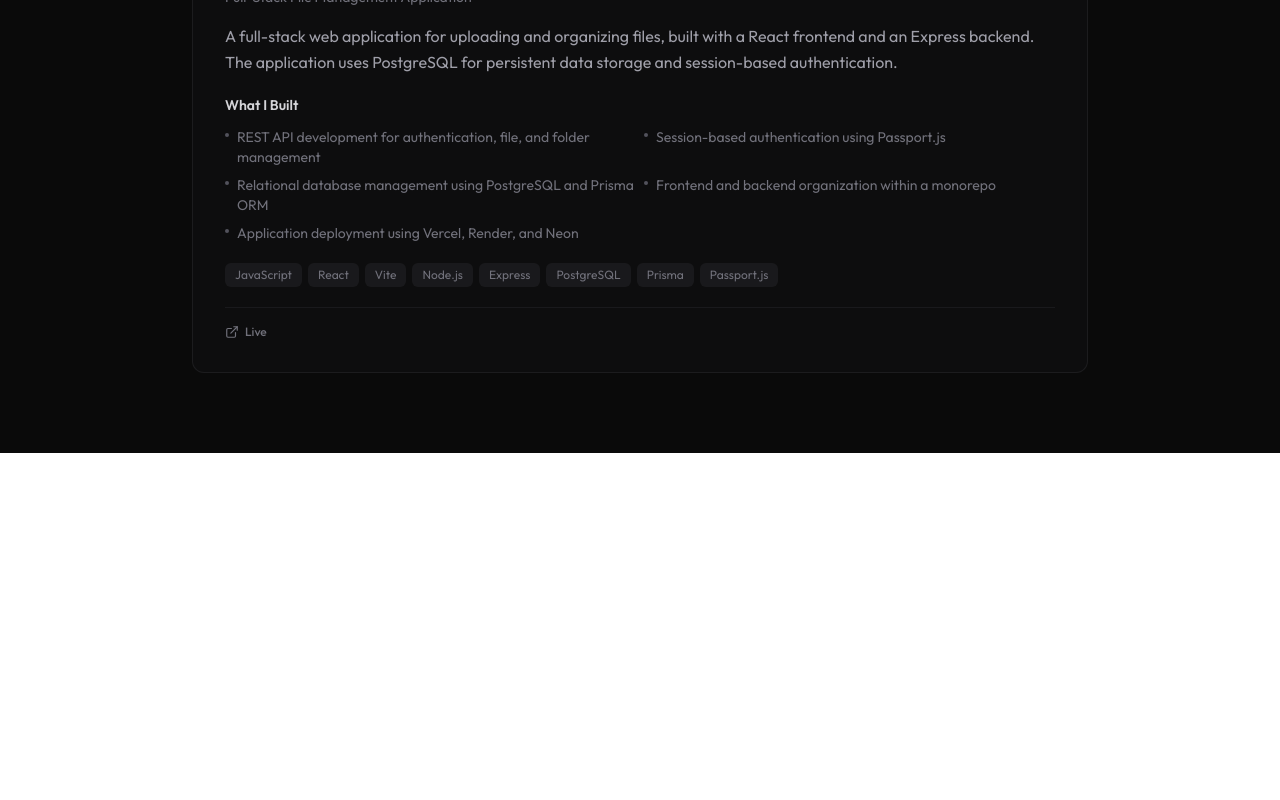
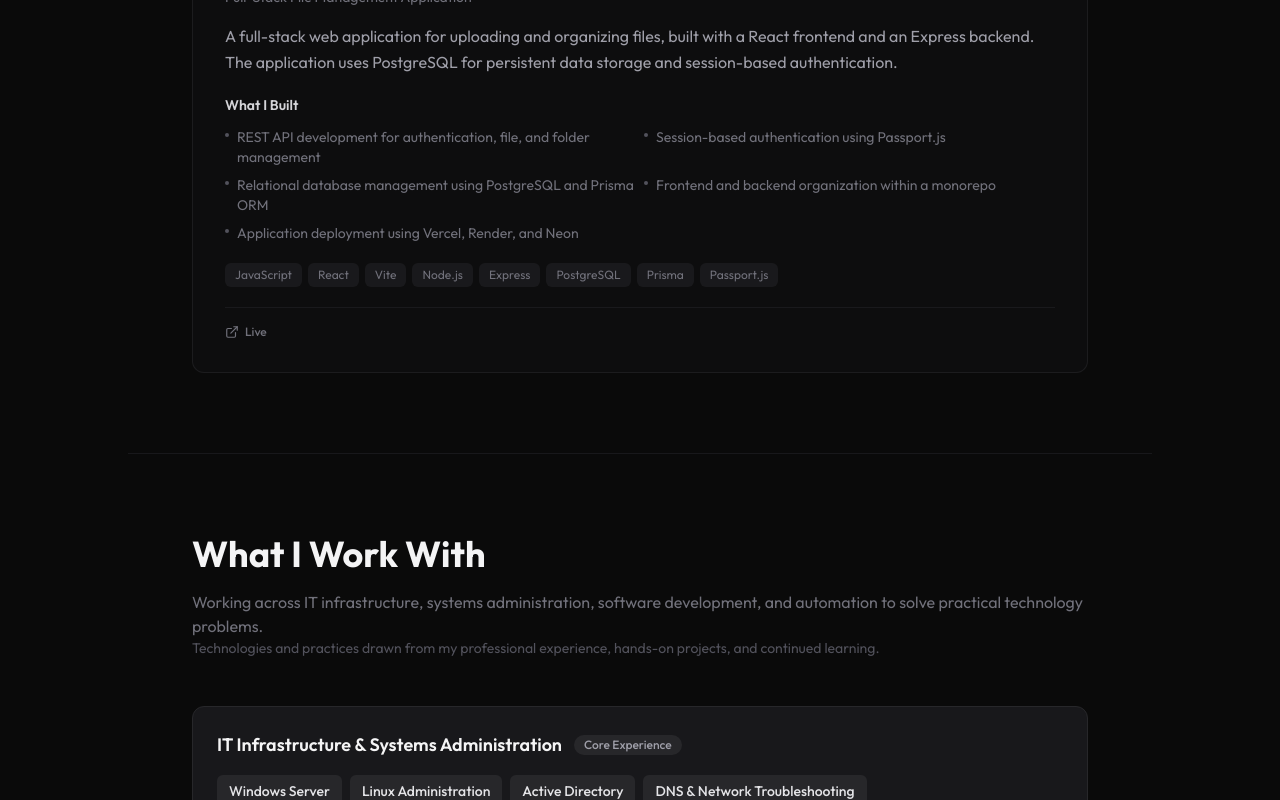
Before and after one commit to nickonyi/Portfolio, a React app: page / in a window 1280 px wide. Shown: the part 2000-2800 px from the top of the page. Before the commit the page ends 2453 px from the top, so only its background shows below. Built offline with nearby package versions, Linux system fonts and the light colour scheme; the HTML template or start-up script is replaced by a standard one.

Commit message:
feat: add Skills and About components with corresponding data, and update Projects component

```diff
--- a/src/App.tsx
+++ b/src/App.tsx
@@ -2,6 +2,8 @@ import "./App.css";
 import Hero from "./components/Hero";
 import Projects from "./components/Projects";
 import Navigation from "./components/Navigation";
+import Skills from "./components/Skills";
+import About from "./components/About";
 
 function App() {
   return (
@@ -10,6 +12,8 @@ function App() {
       <main>
         <Hero />
         <Projects />
+        <Skills />
+        <About />
       </main>
     </div>
   );
--- /dev/null
+++ b/src/components/About.tsx
@@ -0,0 +1,75 @@
+function About() {
+  return (
+    <section id="about" className="border-t border-zinc-900 py-20">
+      <div className="container mx-auto px-4">
+        <div className="mx-auto max-w-4xl">
+          <h2 className="mb-4 text-3xl font-bold sm:text-4xl">About Me</h2>
+          <p className="mb-10 text-zinc-500">
+            Technology professional focused on systems, software, and solving
+            practical business problems.
+          </p>
+
+          <div className="space-y-5 text-base leading-relaxed text-zinc-400">
+            <p>
+              I'm a Systems & Software Engineer based in Nairobi, Kenya, with
+              professional experience in IT support and systems operations
+              across multiple locations in East Africa. My experience involves
+              supporting business technology environments, troubleshooting
+              technical issues, maintaining systems, and helping ensure that
+              technology supports daily operations.
+            </p>
+
+            <p>
+              Alongside my work in IT operations, I've been developing my
+              software engineering capabilities through building web
+              applications and working with backend technologies, databases, and
+              APIs. I'm interested in understanding how infrastructure,
+              software, and automation work together to support complete
+              technology environments.
+            </p>
+
+            <p>
+              My approach to technology starts with understanding the problem
+              rather than immediately choosing a tool or implementation. I focus
+              on identifying requirements, investigating root causes, evaluating
+              possible solutions, and applying the approach that best addresses
+              the situation. Depending on the problem, that could involve
+              systems administration, infrastructure improvements, automation,
+              software development, or a combination of these.
+            </p>
+
+            <p>
+              I'm continuously developing my technical capabilities,
+              strengthening my understanding of systems and software
+              engineering, and looking for opportunities to apply technology to
+              meaningful operational and business challenges.
+            </p>
+          </div>
+
+          <div className="mt-10 grid gap-4 sm:grid-cols-2">
+            <div className="rounded-lg border border-zinc-800/60 bg-zinc-900/30 p-5">
+              <h3 className="mb-1 text-sm font-medium text-zinc-300">
+                Location
+              </h3>
+              <p className="text-sm text-zinc-500">Nairobi, Kenya</p>
+            </div>
+
+            <div className="rounded-lg border border-zinc-800/60 bg-zinc-900/30 p-5">
+              <h3 className="mb-1 text-sm font-medium text-zinc-300">
+                Education
+              </h3>
+              <p className="text-sm text-zinc-500">
+                Bachelor of Technology in Information Technology
+              </p>
+              <p className="text-xs text-zinc-600">
+                Second Class Honours, Upper Division
+              </p>
+            </div>
+          </div>
+        </div>
+      </div>
+    </section>
+  );
+}
+
+export default About;
--- a/src/components/Projects.tsx
+++ b/src/components/Projects.tsx
@@ -98,28 +98,6 @@ function Projects() {
                       Live
                     </a>
                   )}
-                  {project.links.dashboard && (
-                    <a
-                      href={project.links.dashboard}
-                      target="_blank"
-                      rel="noopener noreferrer"
-                      className="inline-flex items-center gap-1.5 text-xs font-medium text-zinc-500 transition-colors hover:text-zinc-300"
-                    >
-                      <FiExternalLink className="h-3.5 w-3.5" />
-                      Dashboard
-                    </a>
-                  )}
-                  {project.links.docs && (
-                    <a
-                      href={project.links.docs}
-                      target="_blank"
-                      rel="noopener noreferrer"
-                      className="inline-flex items-center gap-1.5 text-xs font-medium text-zinc-500 transition-colors hover:text-zinc-300"
-                    >
-                      <FiExternalLink className="h-3.5 w-3.5" />
-                      API Docs
-                    </a>
-                  )}
                 </div>
               </div>
             ))}
--- /dev/null
+++ b/src/components/Skills.tsx
@@ -0,0 +1,98 @@
+import { primarySkills, secondarySkills, practices } from "../data/utils";
+
+function Skills() {
+  return (
+    <section id="skills" className="border-t border-zinc-900 py-20">
+      <div className="container mx-auto px-4">
+        <div className="mx-auto max-w-4xl">
+          <h2 className="mb-4 text-3xl font-bold sm:text-4xl">
+            What I Work With
+          </h2>
+          <p className="mb-12 text-zinc-500">
+            Working across IT infrastructure, systems administration, software
+            development, and automation to solve practical technology problems.
+            <span className="block text-sm text-zinc-600">
+              Technologies and practices drawn from my professional experience,
+              hands-on projects, and continued learning.
+            </span>
+          </p>
+
+          {/* Primary: Backend - visually dominant */}
+          <div className="mb-8 rounded-xl border border-zinc-800 bg-zinc-900 p-6">
+            <div className="mb-4 flex items-center gap-3">
+              <h3 className="text-lg font-semibold text-zinc-100">
+                {primarySkills.title}
+              </h3>
+              <span className="rounded-full bg-zinc-800 px-2.5 py-0.5 text-xs font-medium text-zinc-400">
+                {primarySkills.subtitle}
+              </span>
+            </div>
+            <div className="flex flex-wrap gap-2">
+              {primarySkills.skills.map((skill) => (
+                <span
+                  key={skill}
+                  className="rounded-md bg-zinc-800 px-3 py-1.5 text-sm font-medium text-zinc-200"
+                >
+                  {skill}
+                </span>
+              ))}
+            </div>
+          </div>
+
+          {/* Secondary: Database & Frontend */}
+          <div className="mb-8 grid gap-6 sm:grid-cols-2">
+            {secondarySkills.map((category) => (
+              <div
+                key={category.title}
+                className="rounded-lg border border-zinc-800/60 bg-zinc-900/30 p-5"
+              >
+                <div className="mb-3 flex items-center gap-2">
+                  <h3 className="font-medium text-zinc-200">
+                    {category.title}
+                  </h3>
+                  {category.subtitle && (
+                    <span className="text-xs text-zinc-600">
+                      {category.subtitle}
+                    </span>
+                  )}
+                </div>
+                <div className="flex flex-wrap gap-1.5">
+                  {category.skills.map((skill) => (
+                    <span
+                      key={skill}
+                      className="rounded-md bg-zinc-800/50 px-2.5 py-1 text-xs text-zinc-400"
+                    >
+                      {skill}
+                    </span>
+                  ))}
+                </div>
+              </div>
+            ))}
+          </div>
+
+          {/* Differentiator: Engineering Practices */}
+          <div className="rounded-lg border border-dashed border-zinc-800 bg-zinc-900/20 p-5">
+            <div className="mb-3 flex items-center gap-2">
+              <h3 className="font-medium text-zinc-200">{practices.title}</h3>
+              <span className="text-xs text-zinc-500">
+                {practices.subtitle}
+              </span>
+            </div>
+            <div className="flex flex-wrap gap-2">
+              {practices.skills.map((skill) => (
+                <span
+                  key={skill}
+                  className="rounded-md border border-zinc-800 bg-zinc-900/50 px-2.5 py-1 text-xs text-zinc-400"
+                >
+                  {skill}
+                </span>
+              ))}
+            </div>
+          </div>
+        </div>
+      </div>
+    </section>
+  );
+}
+
+export default Skills;
--- a/src/data/utils.ts
+++ b/src/data/utils.ts
@@ -83,3 +83,61 @@ export const projects = [
     },
   },
 ];
+
+export const primarySkills = {
+  title: "IT Infrastructure & Systems Administration",
+  subtitle: "Core Experience",
+  skills: [
+    "Windows Server",
+    "Linux Administration",
+    "Active Directory",
+    "DNS & Network Troubleshooting",
+    "VPN & Remote Administration",
+    "System Deployment & Configuration",
+    "Backup & Recovery",
+  ],
+};
+
+export const secondarySkills = [
+  {
+    title: "Software Engineering",
+    subtitle: "Application Development",
+    skills: [
+      "JavaScript",
+      "TypeScript",
+      "React",
+      "Node.js",
+      "Express",
+      "REST API Development",
+      "PostgreSQL",
+      "Prisma ORM",
+    ],
+  },
+  {
+    title: "Automation & Integration",
+    subtitle: "Process Improvement",
+    skills: [
+      "PowerShell",
+      "JavaScript Scripting",
+      "REST API Integration",
+      "File Transfer Automation",
+      "Database Operations",
+      "Workflow Improvement",
+    ],
+  },
+];
+
+export const practices = {
+  title: "Engineering Practices",
+  subtitle: "How I Approach Problems",
+  skills: [
+    "Troubleshooting & Root Cause Analysis",
+    "System Configuration & Maintenance",
+    "Database Design",
+    "Authentication & Authorization",
+    "API Design & Integration",
+    "Technical Documentation",
+    "Application Deployment",
+    "Backup & Recovery Planning",
+  ],
+};
```
